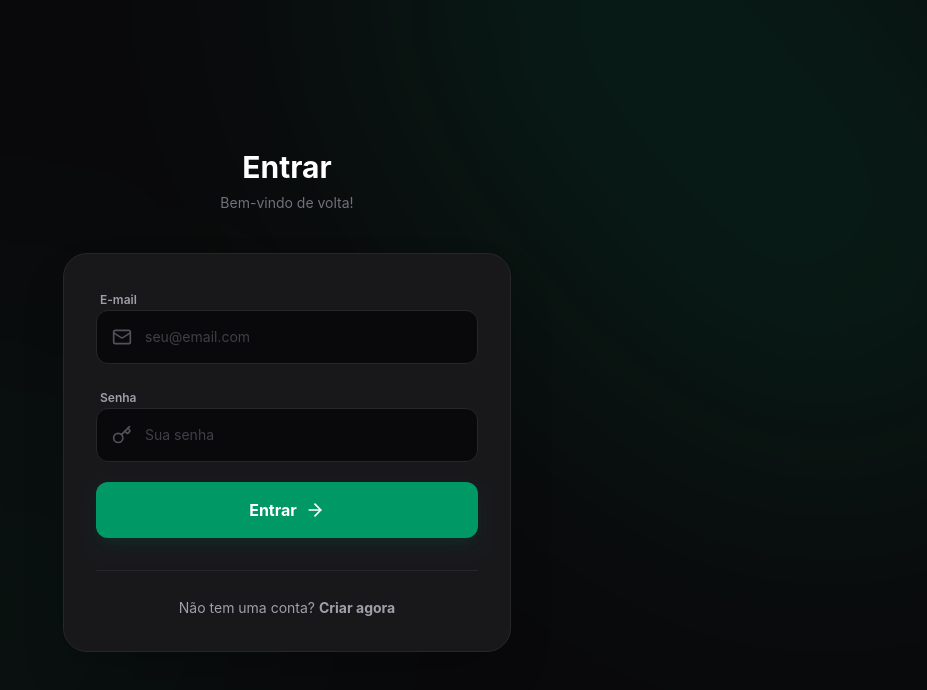
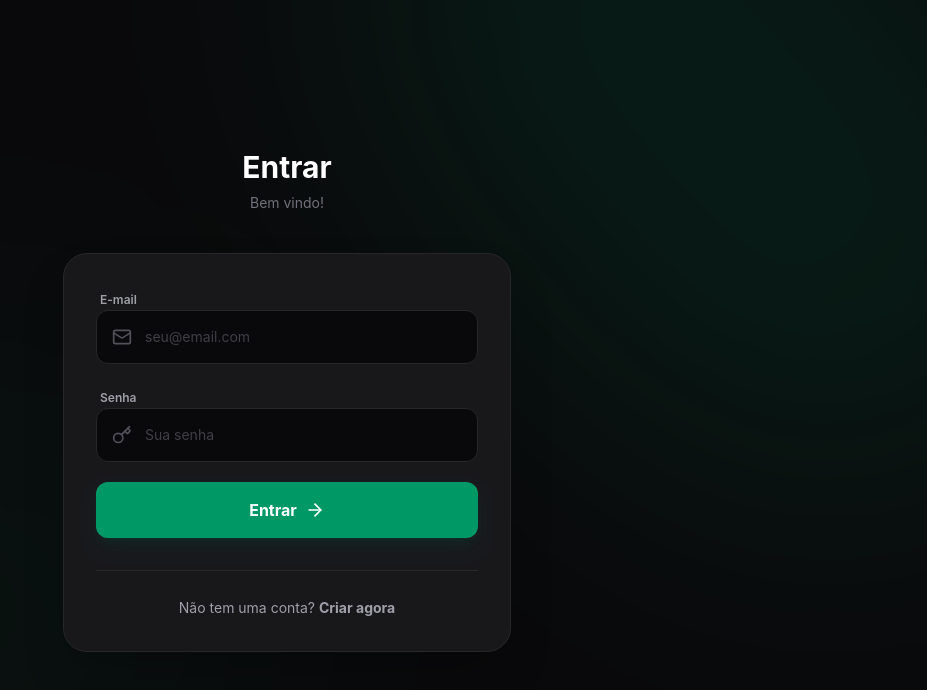
Before and after one commit to jonatha1723/EVn, a React (Vite) app: page / in a window 1280 px wide. Shown: the top 690 px of the page, without its empty margins (353-1280 px from the left). Built offline with nearby package versions, Linux system fonts and the light colour scheme; no server answers; the HTML template or start-up script is replaced by a standard one.

Commit message:
UI: Welcome text + deploy script

```diff
--- a/src/components/Login.tsx
+++ b/src/components/Login.tsx
@@ -35,7 +35,7 @@ export const Login: React.FC<LoginProps> = (props) => {
           <p className="text-zinc-500 text-sm">
             {props.isRegistering
               ? 'Preencha os dados para começar.'
-              : 'Bem-vindo de volta!'}
+              : 'Bem vindo!'}
           </p>
         </div>
 
```
Also changed, not shown: 1 other file (tests, documents, lock files or other folders).
